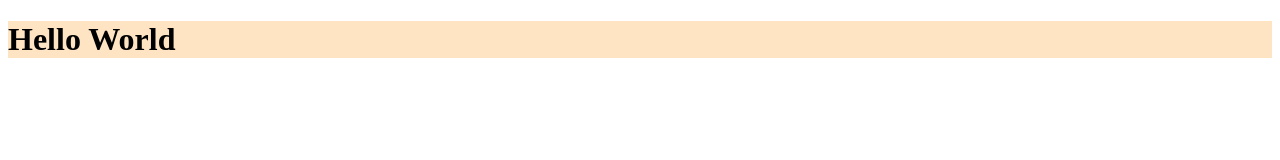
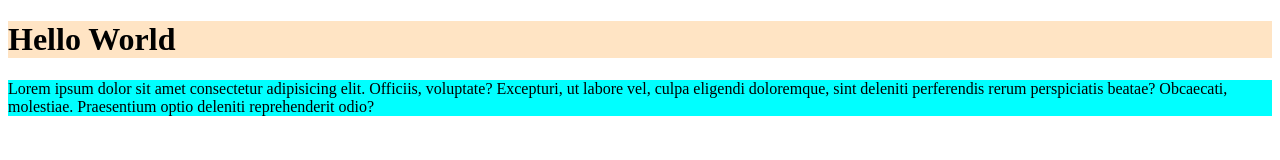
Before and after one commit to Project-Code225/Hello-Word, a plain HTML site: page INDEX.HTML in a window 1280 px wide. Drawn offline with Linux system fonts and the light colour scheme.

Commit message:
Modified in CSS

```diff
--- a/INDEX.HTML
+++ b/INDEX.HTML
@@ -8,5 +8,6 @@
 </head>
 <body>
     <h1>Hello World</h1>
+    <p>Lorem ipsum dolor sit amet consectetur adipisicing elit. Officiis, voluptate? Excepturi, ut labore vel, culpa eligendi doloremque, sint deleniti perferendis rerum perspiciatis beatae? Obcaecati, molestiae. Praesentium optio deleniti reprehenderit odio?</p>
 
 </html>
--- a/css/style.css
+++ b/css/style.css
@@ -1,3 +1,6 @@
 h1{
     background-color: bisque;
 }
+p{
+    background-color: aqua;
+}
```
